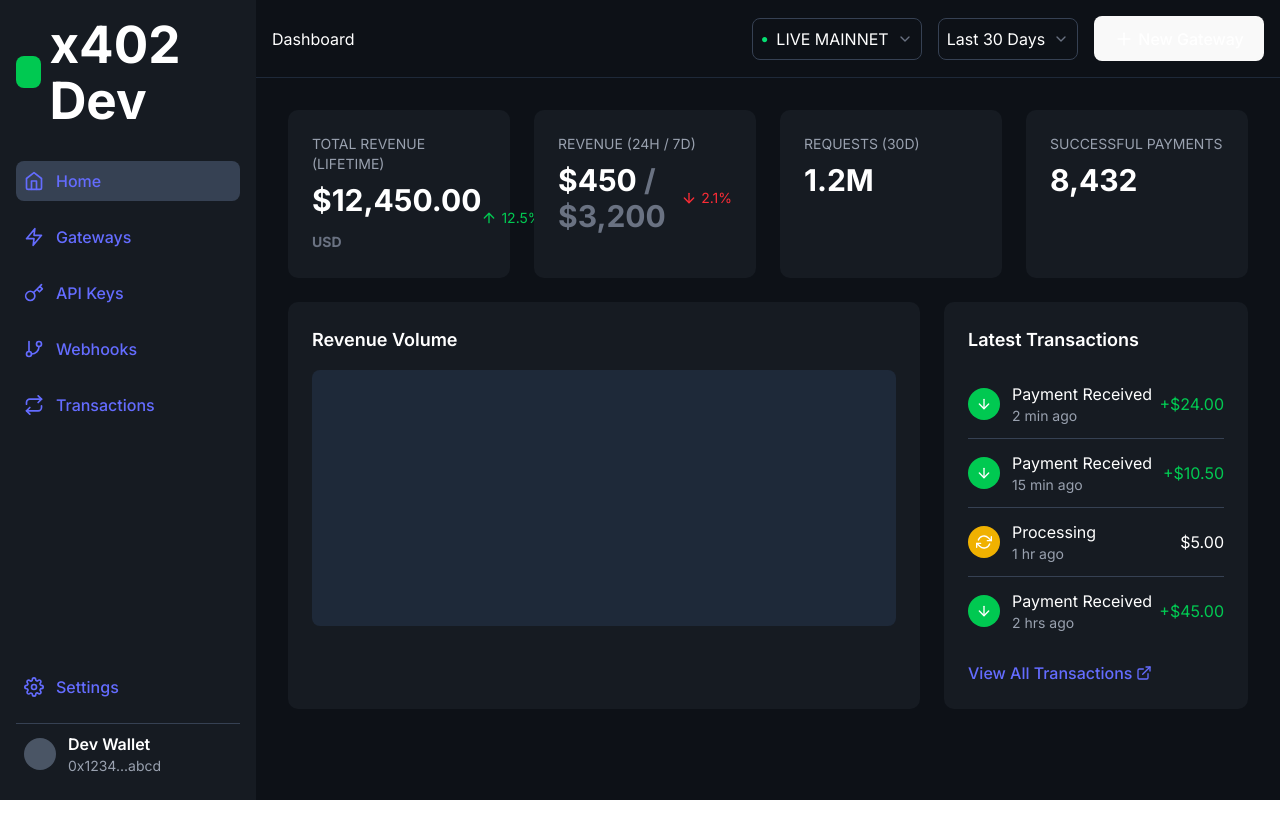
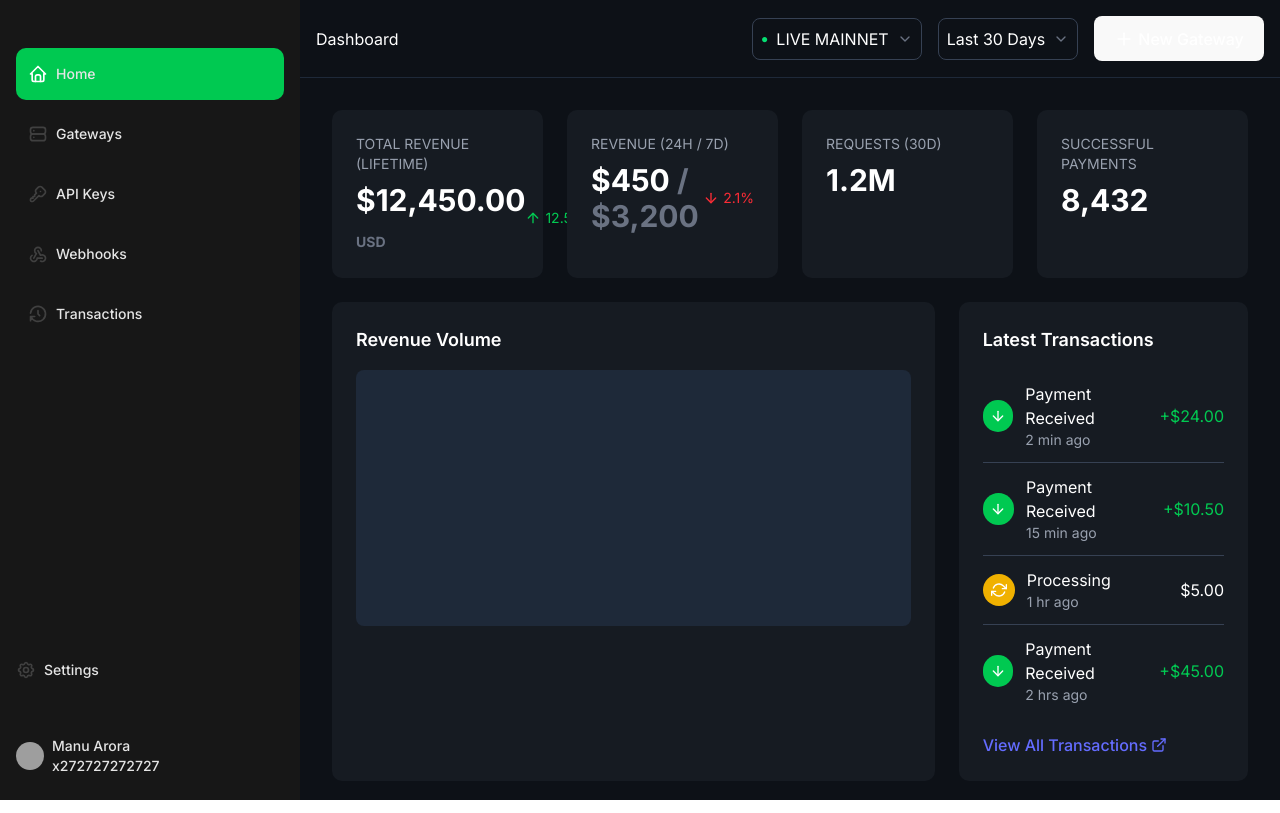
Before and after one commit to Gate402/gate-fe, a React (Vite) app: page / in a window 1280 px wide. Built offline with nearby package versions, Linux system fonts and the light colour scheme; grey boxes are pictures that could not be loaded; a web font is replaced by a local one.

Commit message:
feat: working sidebar

```diff
--- a/src/components/Layout.tsx
+++ b/src/components/Layout.tsx
@@ -1,11 +1,123 @@
-import React from 'react';
-import Sidebar from './Sidebar';
+import React, { useState } from 'react';
+import { useLocation, useNavigate } from 'react-router-dom';
+import { Sidebar, SidebarBody, SidebarLink } from "./ui/sidebar";
+import { IconHome, IconServer, IconKey, IconSettings, IconWebhook, IconHistory } from '@tabler/icons-react';
 import Header from './Header';
+import { cn } from '@/lib/utils';
+
+const links = (activeLink: string) => [
+    {
+      label: "Home",
+      href: "/",
+      icon: (
+        <IconHome className={`h-5 w-5 shrink-0 ${activeLink === 'Home' ? 'text-white' : 'text-neutral-700 dark:text-neutral-200'}`} />
+      ),
+    },
+    {
+      label: "Gateways",
+      href: "/gateways",
+      icon: (
+        <IconServer className={`h-5 w-5 shrink-0 ${activeLink === 'Gateways' ? 'text-white' : 'text-neutral-700 dark:text-neutral-200'}`} />
+      ),
+    },
+    {
+      label: "API Keys",
+      href: "/api-keys",
+      icon: (
+        <IconKey className={`h-5 w-5 shrink-0 ${activeLink === 'API Keys' ? 'text-white' : 'text-neutral-700 dark:text-neutral-200'}`} />
+      ),
+    },
+    {
+      label: "Webhooks",
+      href: "/webhooks",
+      icon: (
+        <IconWebhook className={`h-5 w-5 shrink-0 ${activeLink === 'Webhooks' ? 'text-white' : 'text-neutral-700 dark:text-neutral-200'}`} />
+      ),
+    },
+    {
+      label: "Transactions",
+      href: "/transactions",
+      icon: (
+        <IconHistory className={`h-5 w-5 shrink-0 ${activeLink === 'Transactions' ? 'text-white' : 'text-neutral-700 dark:text-neutral-200'}`} />
+      ),
+    },
+  ];
 
 const Layout: React.FC<{ children: React.ReactNode }> = ({ children }) => {
+  const [open, setOpen] = useState(false);
+  const location = useLocation();
+  const navigate = useNavigate();
+
+  const getActiveLink = (pathname: string) => {
+    switch (pathname) {
+      case '/':
+        return 'Home';
+      case '/gateways':
+        return 'Gateways';
+      case '/api-keys':
+        return 'API Keys';
+      case '/webhooks':
+        return 'Webhooks';
+      case '/transactions':
+        return 'Transactions';
+      default:
+        return 'Home';
+    }
+  };
+
+  const activeLink = getActiveLink(location.pathname);
+
   return (
     <div className="bg-[#0D1117] text-white flex h-full">
-      <Sidebar />
+      <Sidebar open={open} setOpen={setOpen}>
+        <SidebarBody className="justify-between gap-10">
+          <div className="flex flex-1 flex-col overflow-x-hidden overflow-y-auto">
+            <div className="mt-8 flex flex-col gap-2">
+              {links(activeLink).map((link, idx) => (
+                <div
+                  onClick={() => navigate(link.href)}
+                  key={idx}
+                  className={cn(
+                    'cursor-pointer',
+                    activeLink === link.label ? 'bg-green-500 rounded-lg px-3 py-2' : 'px-3 py-2',
+                    !open ? "w-full flex justify-center" : "" // Center content when closed
+                  )}
+                >
+                  <SidebarLink link={link} />
+                </div>
+              ))}
+            </div>
+          </div>
+          <div>
+            <SidebarLink
+              link={{
+                label: "Settings",
+                href: "#",
+                icon: (
+                  <IconSettings className="h-5 w-5 shrink-0 text-neutral-700 dark:text-neutral-200" />
+                ),
+              }}
+            />
+          </div>
+          <div>
+            <SidebarLink
+              link={{
+                label: "Manu Arora\nx272727272727",
+                href: "#",
+                icon: (
+                  <img
+                    src="https://assets.aceternity.com/manu.png"
+                    className="h-7 w-7 shrink-0 rounded-full"
+                    width={50}
+                    height={50}
+                    alt="Avatar"
+                  />
+                ),
+              }}
+            />
+          </div>
+        </SidebarBody>
+      </Sidebar>
       <div className="flex-1 flex flex-col">
         <Header />
         <main className="p-8">
--- a/src/components/Sidebar.tsx
+++ /dev/null
@@ -1,67 +0,0 @@
-import React from 'react';
-import { Link } from 'react-router-dom';
-import { Home, Zap, Key, GitBranch, Repeat, Settings } from 'react-feather';
-
-const Sidebar: React.FC = () => {
-  return (
-    <aside className="w-64 bg-[#161B22] p-4 flex flex-col justify-between">
-      <div>
-        <div className="flex items-center mb-8">
-          <div className="bg-green-500 w-8 h-8 rounded-md mr-2"></div>
-          <h1 className="text-xl font-bold">x402 Dev</h1>
-        </div>
-        <nav>
-          <ul>
-            <li className="mb-4">
-              <Link to="/" className="flex items-center p-2 text-gray-300 bg-gray-700 rounded-md">
-                <Home size={20} className="mr-3" />
-                Home
-              </Link>
-            </li>
-            <li className="mb-4">
-              <Link to="/gateways" className="flex items-center p-2 text-gray-400 hover:bg-gray-700 rounded-md">
-                <Zap size={20} className="mr-3" />
-                Gateways
-              </Link>
-            </li>
-            <li className="mb-4">
-              <Link to="/api-keys" className="flex items-center p-2 text-gray-400 hover:bg-gray-700 rounded-md">
-                <Key size={20} className="mr-3" />
-                API Keys
-              </Link>
-            </li>
-            <li className="mb-4">
-              <Link to="/webhooks" className="flex items-center p-2 text-gray-400 hover:bg-gray-700 rounded-md">
-                <GitBranch size={20} className="mr-3" />
-                Webhooks
-              </Link>
-            </li>
-            <li className="mb-4">
-              <Link to="/transactions" className="flex items-center p-2 text-gray-400 hover:bg-gray-700 rounded-md">
-                <Repeat size={20} className="mr-3" />
-                Transactions
-              </Link>
-            </li>
-          </ul>
-        </nav>
-      </div>
-      <div>
-        <div className="mb-4">
-          <Link to="/settings" className="flex items-center p-2 text-gray-400 hover:bg-gray-700 rounded-md">
-            <Settings size={20} className="mr-3" />
-            Settings
-          </Link>
-        </div>
-        <div className="flex items-center p-2 border-t border-gray-700">
-          <div className="w-8 h-8 rounded-full bg-gray-600 mr-3"></div>
-          <div>
-            <p className="font-semibold">Dev Wallet</p>
-            <p className="text-sm text-gray-400">0x1234...abcd</p>
-          </div>
-        </div>
-      </div>
-    </aside>
-  );
-};
-
-export default Sidebar;
--- a/src/components/ui/sidebar.tsx
+++ b/src/components/ui/sidebar.tsx
@@ -88,7 +88,7 @@ export const DesktopSidebar = ({
     <>
       <motion.div
         className={cn(
-          "h-full px-4 py-4 hidden  md:flex md:flex-col bg-neutral-100 dark:bg-neutral-800 w-[300px] shrink-0",
+          "h-full px-4 py-4 hidden  md:flex md:flex-col bg-neutral-900 dark:bg-neutral-900 w-[300px] shrink-0",
           className
         )}
         animate={{
@@ -114,7 +114,7 @@ export const MobileSidebar = ({
     <>
       <div
         className={cn(
-          "h-10 px-4 py-4 flex flex-row md:hidden  items-center justify-between bg-neutral-100 dark:bg-neutral-800 w-full"
+          "h-10 px-4 py-4 flex flex-row md:hidden  items-center justify-between bg-neutral-900 dark:bg-neutral-900 w-full"
         )}
         {...props}
       >
@@ -179,7 +179,7 @@ export const SidebarLink = ({
           display: animate ? (open ? "inline-block" : "none") : "inline-block",
           opacity: animate ? (open ? 1 : 0) : 1,
         }}
-        className="text-neutral-700 dark:text-neutral-200 text-sm group-hover/sidebar:translate-x-1 transition duration-150 whitespace-pre inline-block !p-0 !m-0"
+        className="text-neutral-200 dark:text-neutral-200 text-sm group-hover/sidebar:translate-x-1 transition duration-150 whitespace-pre inline-block !p-0 !m-0"
       >
         {link.label}
       </motion.span>
```
